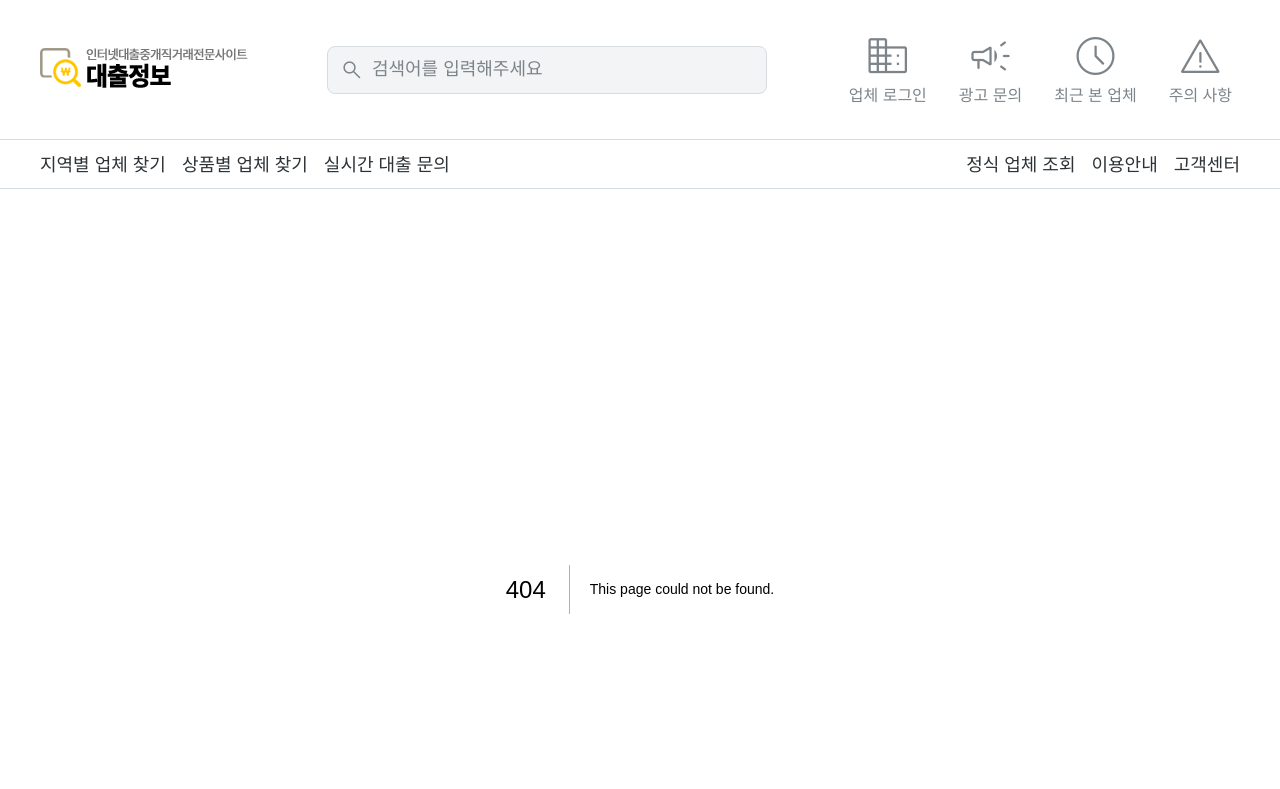
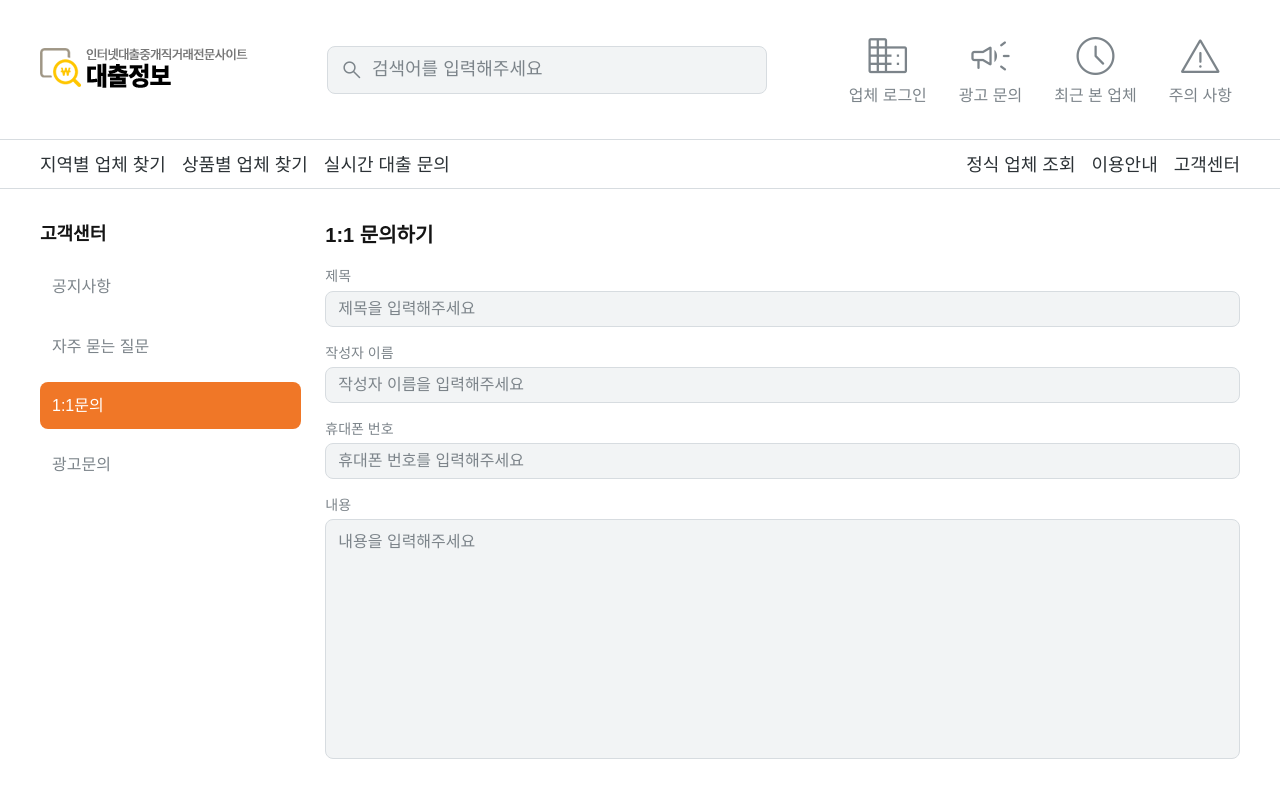
Before and after one commit to zegiha/loan_website, a Next.js app: page /customer/question in a window 1280 px wide. Before the commit this address had no page. Shown: the top 789 px of the page. Built offline with nearby package versions, Linux system fonts and the light colour scheme.

Commit message:
feat: 고객센터 제작 완료

```diff
--- /dev/null
+++ b/app/customer/question/page.tsx
@@ -0,0 +1,16 @@
+import {Col} from "@/components/atoms/layout";
+import Section_wrapper from "@/components/organisms/section_wrapper/Section_wrapper";
+import customer_navigations from "@/features/customer/lib/customer_navigations";
+import Question_contents from "@/features/customer/Question_contents/ui/Question_contents";
+
+export default function Question_page() {
+  return (
+    <Col width={'fill'}>
+      <Section_wrapper title={'고객샌터'} navigations={customer_navigations}>
+        <Col width={'fill'} alignItems={'center'}>
+          <Question_contents/>
+        </Col>
+      </Section_wrapper>
+    </Col>
+  )
+}
--- a/components/molecules/Layout/inputSection/InputSection.tsx
+++ b/components/molecules/Layout/inputSection/InputSection.tsx
@@ -1,6 +1,5 @@
 import {Col} from "@/components/atoms/layout";
 import Typo from "@/components/atoms/typo/Typo";
-import Form from "next/form";
 import {CSSProperties} from "react";
 
 export default function InputSection({
@@ -13,7 +12,7 @@ export default function InputSection({
   children: React.ReactNode
 }) {
   const actual_style_parents: CSSProperties = style ?
-    style : {flex: 1, padding: '64px 20px'}
+    style : {flex: 1, width: '100%', padding: '64px 20px'}
   const actual_style_children: CSSProperties | undefined = !style ? {maxWidth: 320} : undefined
 
   return (
--- /dev/null
+++ b/features/customer/Question_contents/ui/Question_contents.tsx
@@ -0,0 +1,104 @@
+'use client'
+
+import InputSection from "@/components/molecules/Layout/inputSection/InputSection";
+import {Col} from "@/components/atoms/layout";
+import {BaseButton, BaseTextInput, button} from "@/components/molecules/inputs";
+import Typo from "@/components/atoms/typo/Typo";
+import {formatting_phone_number, is_correct_phone_number, is_typed} from "@/shared/helper";
+import {useState} from "react";
+
+export default function Question_contents() {
+  const [title, set_title] = useState<string>('')
+  const [name, set_name] = useState<string>('')
+  const [phone, set_phone] = useState<string>('')
+  const [contents, set_contents] = useState<string>('')
+
+  const handle_question = () => {
+    console.log('질문 올리기')
+    // TODO 질문 API
+    alert('질문 등록이 완료되었어요!\n처리 후 입력하신 휴대전화로 문자를 보내드릴게요')
+  }
+  return (
+    <InputSection title={'1:1 문의하기'} style={{width: '100%'}}>
+      <Col gap={32} width={'fill'}>
+        <Col gap={16} width={'fill'}>
+          <Col gap={4} width={'fill'}>
+            <Typo.Caption color={'dim'}>
+              제목
+            </Typo.Caption>
+            <BaseTextInput
+              width={'fill'}
+              size={'normal'}
+              value={title}
+              placeholder={'제목을 입력해주세요'}
+              onChangeAction={(v) => set_title(v)}
+              checkError={[is_typed]}
+            />
+          </Col>
+          <Col gap={4} width={'fill'}>
+            <Typo.Caption color={'dim'}>
+              작성자 이름
+            </Typo.Caption>
+            <BaseTextInput
+              width={'fill'}
+              size={'normal'}
+              value={name}
+              placeholder={'작성자 이름을 입력해주세요'}
+              onChangeAction={(v) => set_name(v)}
+              checkError={[is_typed]}
+            />
+          </Col>
+          <Col gap={4} width={'fill'}>
+            <Typo.Caption color={'dim'}>
+              휴대폰 번호
+            </Typo.Caption>
+            <BaseTextInput
+              width={'fill'}
+              size={'normal'}
+              value={phone}
+              placeholder={'휴대폰 번호를 입력해주세요'}
+              onChangeAction={(v) => set_phone(formatting_phone_number(v))}
+              checkError={[is_typed, is_correct_phone_number]}
+            />
+          </Col>
+          {/*<Col gap={4} width={'fill'}>*/}
+          {/*  <typo.caption color={'dim'}>*/}
+          {/*    인증번호*/}
+          {/*  </typo.caption>*/}
+          {/*  <basetextinput*/}
+          {/*    width={'fill'}*/}
+          {/*    size={'normal'}*/}
+          {/*    value={title}*/}
+          {/*    placeholder={'제목을 입력해주세요'}*/}
+          {/*    onchangeaction={(v) => set_title(v)}*/}
+          {/*    checkerror={[is_typed]}*/}
+          {/*  />*/}
+          {/*</col>*/}
+          <Col gap={4} width={'fill'}>
+            <Typo.Caption color={'dim'}>
+              내용
+            </Typo.Caption>
+            <BaseTextInput
+              inputType={'textarea'}
+              width={'fill'}
+              height={240}
+              size={'normal'}
+              value={contents}
+              placeholder={'내용을 입력해주세요'}
+              onChangeAction={(v) => set_contents(v)}
+              checkError={[is_typed]}
+            />
+          </Col>
+        </Col>
+        <BaseButton
+          className={button.primary_button36}
+          onClick={handle_question}
+        >
+          <Typo.Contents color={'onPrimary'} emphasize>
+            질문 보내기
+          </Typo.Contents>
+        </BaseButton>
+      </Col>
+    </InputSection>
+  )
+}
--- /dev/null
+++ b/features/customer/ads/ui/style.module.scss
@@ -0,0 +1,26 @@
+@use '/shared/color/semanticPalette.module' as semantic;
+
+.container {
+  display: flex;
+  flex-direction: row;
+  align-items: center;
+  flex-wrap: wrap;
+  gap: 24px;
+  width: 100%;
+  @media (max-width: 400px) {
+    flex-direction: column;
+    &>.arrow_wrapper{
+      transform: rotate(90deg) !important;
+    }
+    &>.step_container {
+      width: 100% !important;
+    }
+  }
+}
+
+.step_container {
+  padding: 16px;
+  border-radius: 12px;
+  background-color: semantic.$container-containerNormal;
+  border: 1px solid semantic.$outline-default;
+}
```
Also changed, not shown: app/customer/ads/page.tsx (added, +14 -0 lines), features/customer/ads/ui/ads_contents.tsx (added, +46 -0 lines).
